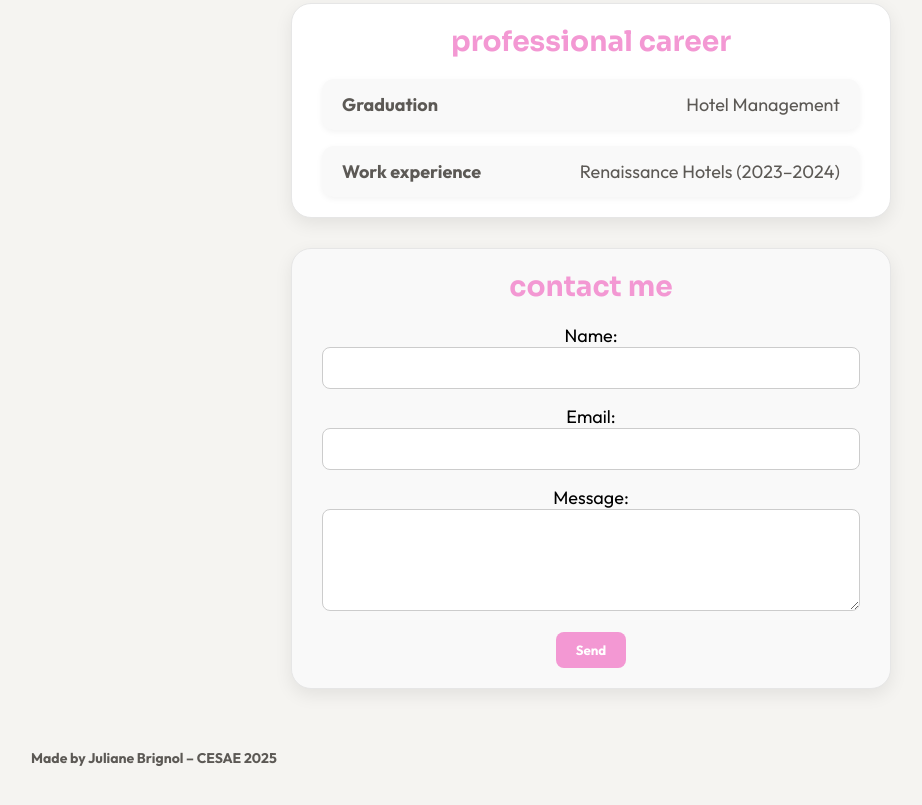
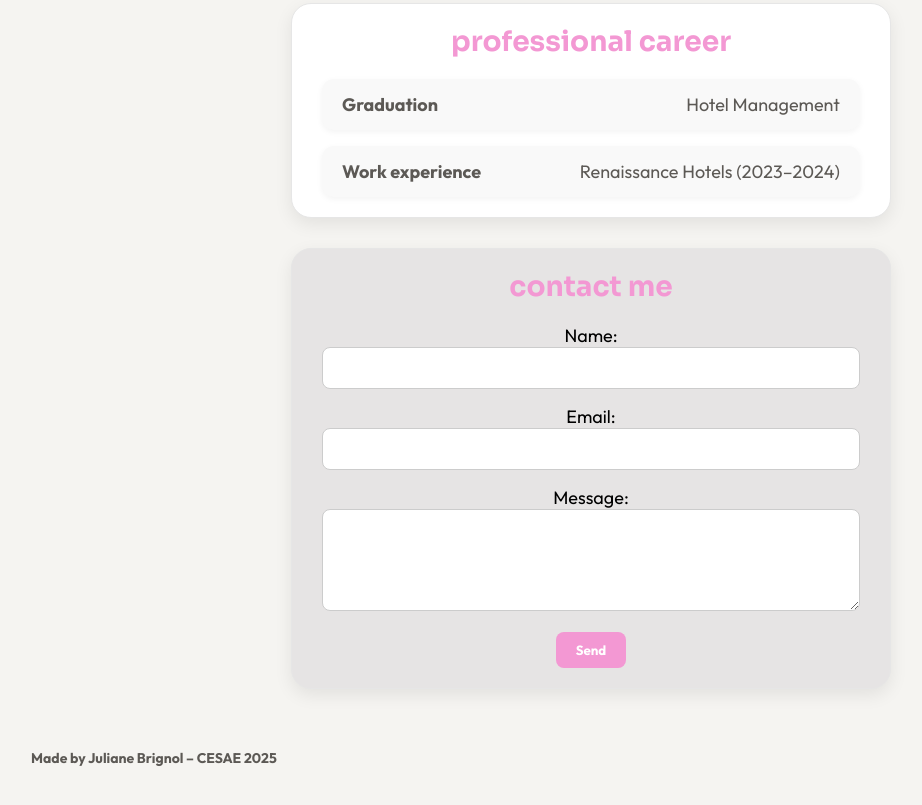
Before and after one commit to julianebrignol/cesaeSoftDev, a plain HTML site: page docs/index.html in a window 1280 px wide. Shown: the part 1363-2168 px from the top of the page, without its empty margins (49-971 px from the left). Drawn offline with Linux system fonts and the light colour scheme.

Commit message:
new site

```diff
--- a/docs/style.css
+++ b/docs/style.css
@@ -121,7 +121,7 @@ html {
 }
 
 #contact {
-  background-color: #f9f9f9;
+  background-color: #e6e4e4;
   margin: 0 auto;
 }
 
```
